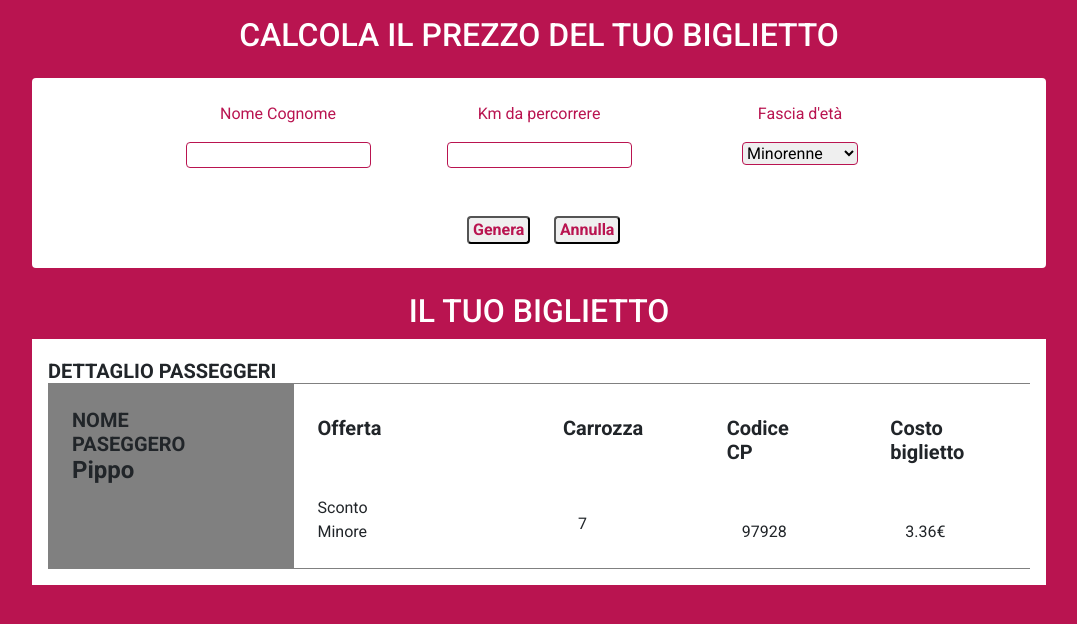
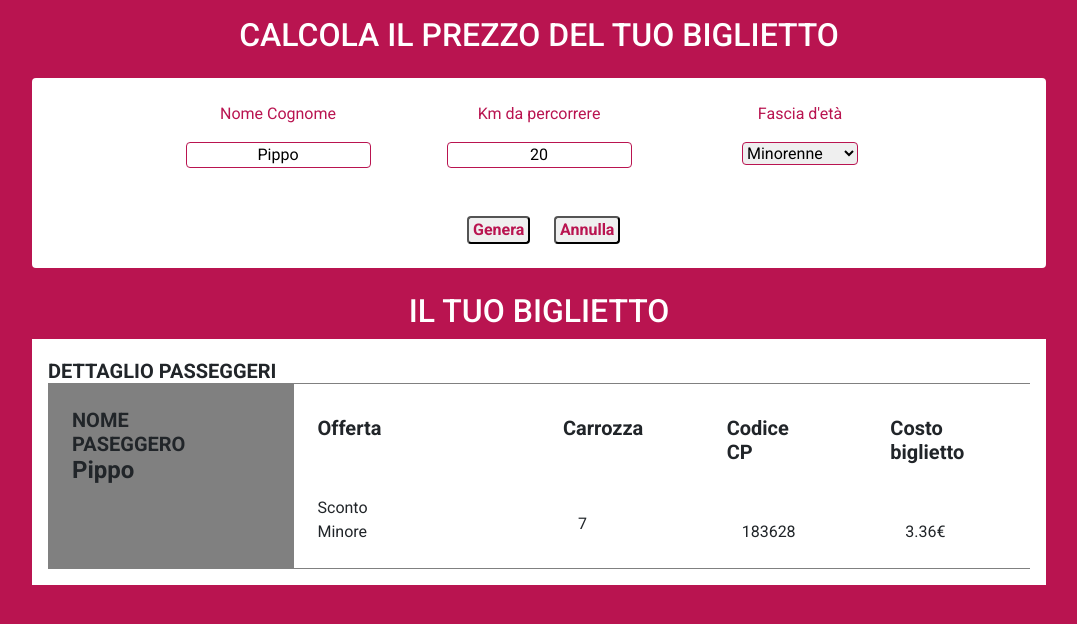
Before and after one commit to evelingcastillon/js-biglietto-treno-form, a plain HTML site: page index.html in a window 1280 px wide. Shown: the whole page, without its empty margins (101-1178 px from the left). Drawn offline with nearby package versions, Linux system fonts and the light colour scheme.

Commit message:
js - nome utente - km - codice treno

```diff
--- a/assets/js/main.js
+++ b/assets/js/main.js
@@ -0,0 +1,14 @@
+//Nome Utente
+var inputElement = document.getElementById("nome_utente");
+inputElement.value = "Pippo";
+
+//km
+var kmElement = document.getElementById("km");
+kmElement.value = "20";
+
+//Codice treno (numero casuale tra 90000 e 100000 escluso)
+var numeroRandom = Math.floor(Math.random() * 99999) + 90000;
+document.getElementById("codice_treno").innerHTML = numeroRandom;
+//Numero carrozza
+
+//Prezzo calcolato
--- a/index.html
+++ b/index.html
@@ -24,10 +24,10 @@
                     <div class="col-lg-3 text_bordeaux">Fascia d'età</div>
                     <div class="w-100"></div>
                     <div class="col-lg-3 pt-lg-3">
-                        <input class="text-center rounded border_bordeaux" type="text">
+                        <input id="nome_utente" class="text-center rounded border_bordeaux" type="text">
                     </div>
                     <div class="col-lg-3 pt-lg-3">
-                        <input class="text-center rounded border_bordeaux" type="text">
+                        <input id="km" class="text-center rounded border_bordeaux" type="text">
                     </div>
                     <div class="col-lg-3 pt-lg-3">
                         <select class="rounded border_bordeaux" name="scelta">
@@ -88,7 +88,7 @@
                             </div>
                             <div class="col-lg-4 p-lg-4">
                                 <h5 class="font-weight-bold pt-2">Codice <br>CP</h5>
-                                <div class="col-lg-4 pt-5 m-0">97928</div>
+                                <div id="codice_treno" class="col-lg-4 pt-5 m-0"></div>
                             </div>
                             <div class="col-lg-4 p-lg-4">
                                 <h5 class="font-weight-bold pt-2">Costo <br>biglietto</h5>
```
